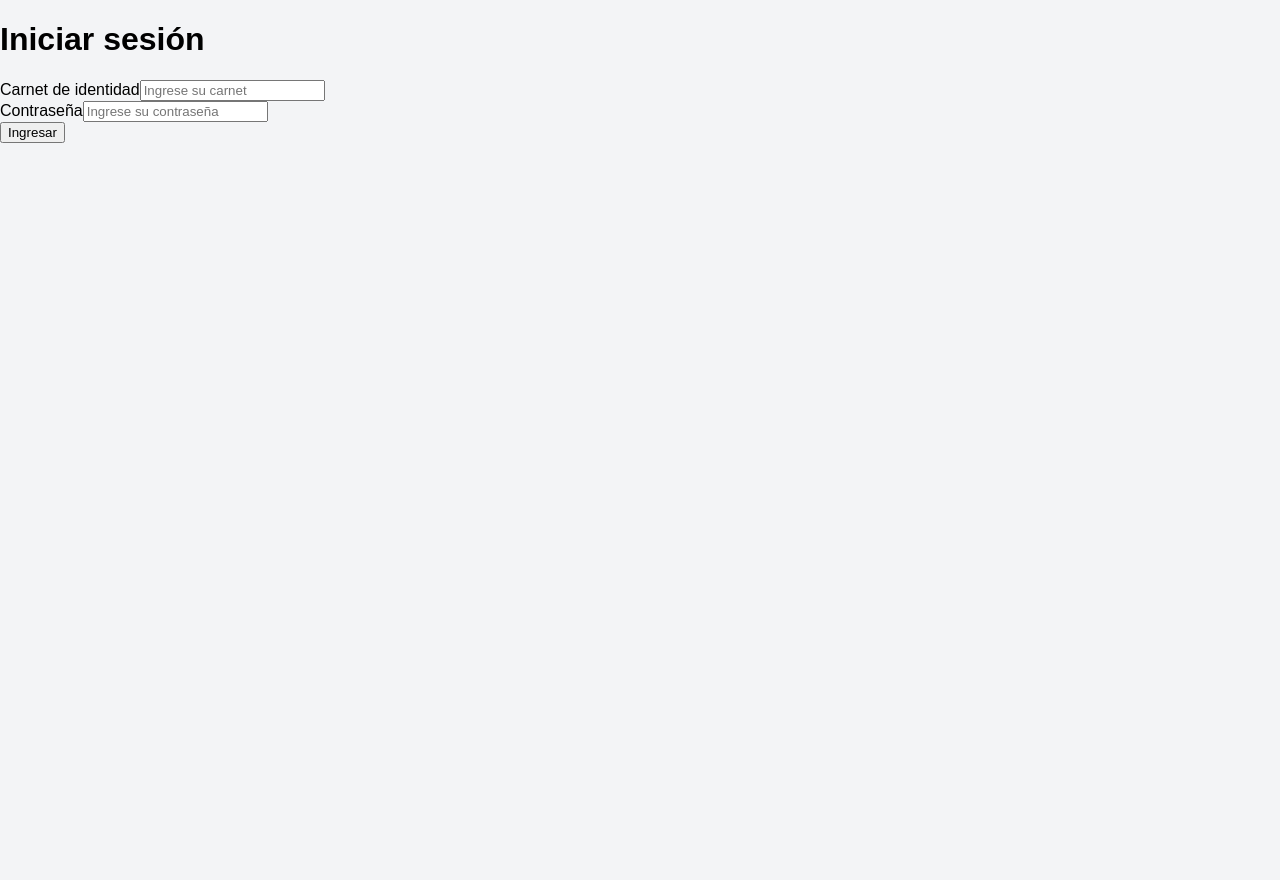
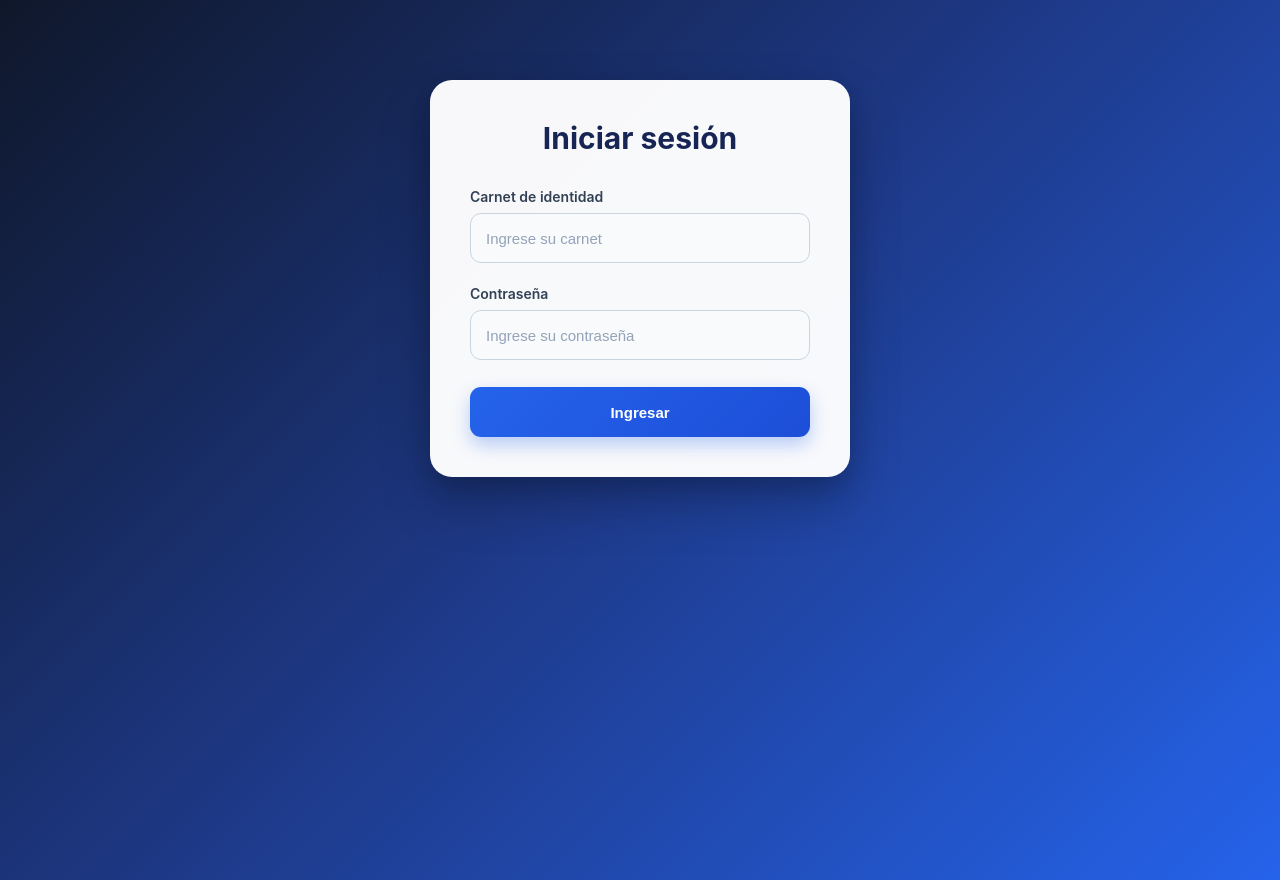
Before and after one commit to djgon14/SIS, a React (Vite) app: page /login in a window 1280 px wide. Before the commit the page ends 800 px from the top, so only its background shows below. Built offline with nearby package versions, Linux system fonts and the light colour scheme.

Commit message:
actualizo

```diff
--- /dev/null
+++ b/src/components/auth/LoginForm.css
@@ -0,0 +1,199 @@
+
+/* LoginForm.css */
+
+/* Fondo general de la página */
+body {
+  margin: 0;
+  min-height: 100vh;
+  background: linear-gradient(135deg, #0f172a, #1e3a8a, #2563eb);
+
+  font-family:
+    Inter,
+    system-ui,
+    -apple-system,
+    BlinkMacSystemFont,
+    "Segoe UI",
+    sans-serif;
+}
+
+/* Tarjeta del formulario */
+form {
+  width: 100%;
+  max-width: 420px;
+  margin: 80px auto;
+  padding: 40px;
+
+  box-sizing: border-box;
+
+  background: rgba(255, 255, 255, 0.97);
+  border-radius: 22px;
+
+  box-shadow:
+    0 25px 50px rgba(0, 0, 0, 0.25),
+    0 8px 20px rgba(0, 0, 0, 0.12);
+}
+
+/* Título */
+form h1 {
+  margin: 0 0 32px;
+
+  color: #172554;
+
+  font-size: 30px;
+  font-weight: 700;
+  text-align: center;
+}
+
+/* Contenedor de cada campo */
+form > div {
+  margin-bottom: 22px;
+}
+
+/* Etiquetas */
+form label {
+  display: block;
+  margin-bottom: 8px;
+
+  color: #334155;
+
+  font-size: 14px;
+  font-weight: 600;
+}
+
+/* Campos de texto */
+form input {
+  width: 100%;
+  height: 50px;
+
+  padding: 0 15px;
+  box-sizing: border-box;
+
+  border: 1px solid #cbd5e1;
+  border-radius: 11px;
+
+  background-color: #f8fafc;
+
+  color: #0f172a;
+  font-size: 15px;
+
+  outline: none;
+
+  transition:
+    border-color 0.2s ease,
+    box-shadow 0.2s ease,
+    background-color 0.2s ease;
+}
+
+/* Placeholder */
+form input::placeholder {
+  color: #94a3b8;
+}
+
+/* Cuando el usuario selecciona un campo */
+form input:focus {
+  background-color: #ffffff;
+
+  border-color: #2563eb;
+
+  box-shadow:
+    0 0 0 4px rgba(37, 99, 235, 0.12);
+}
+
+/* Mensaje de error */
+form p[role="alert"] {
+  margin: -5px 0 20px;
+
+  padding: 12px 14px;
+
+  border: 1px solid #fecaca;
+  border-radius: 10px;
+
+  background-color: #fef2f2;
+
+  color: #b91c1c;
+
+  font-size: 14px;
+  line-height: 1.4;
+}
+
+/* Botón */
+form button {
+  width: 100%;
+  height: 50px;
+
+  margin-top: 5px;
+
+  border: none;
+  border-radius: 11px;
+
+  background: linear-gradient(
+    135deg,
+    #2563eb,
+    #1d4ed8
+  );
+
+  color: white;
+
+  font-size: 15px;
+  font-weight: 700;
+
+  cursor: pointer;
+
+  box-shadow:
+    0 8px 18px rgba(37, 99, 235, 0.3);
+
+  transition:
+    transform 0.2s ease,
+    box-shadow 0.2s ease,
+    background 0.2s ease;
+}
+
+/* Efecto al pasar el mouse */
+form button:hover {
+  background: linear-gradient(
+    135deg,
+    #1d4ed8,
+    #1e40af
+  );
+
+  transform: translateY(-2px);
+
+  box-shadow:
+    0 12px 25px rgba(37, 99, 235, 0.4);
+}
+
+/* Efecto al presionar */
+form button:active {
+  transform: translateY(0);
+  box-shadow:
+    0 5px 12px rgba(37, 99, 235, 0.25);
+}
+
+/* Accesibilidad al navegar con teclado */
+form button:focus-visible {
+  outline: 3px solid rgba(37, 99, 235, 0.3);
+  outline-offset: 3px;
+}
+
+/* Diseño para celulares */
+@media (max-width: 480px) {
+  form {
+    width: calc(100% - 30px);
+
+    margin: 40px auto;
+    padding: 28px 22px;
+
+    border-radius: 18px;
+  }
+
+  form h1 {
+    margin-bottom: 26px;
+
+    font-size: 25px;
+  }
+
+  form input,
+  form button {
+    height: 48px;
+  }
+}
--- a/src/components/auth/LoginForm.tsx
+++ b/src/components/auth/LoginForm.tsx
@@ -1,7 +1,7 @@
 import { useState } from "react";
 import type { FormEventHandler } from "react";
 import type { LoginCredentials } from "../../types/auth";
-
+import "./LoginForm.css";
 
 interface LoginFormProps {
   error?: string;
```
